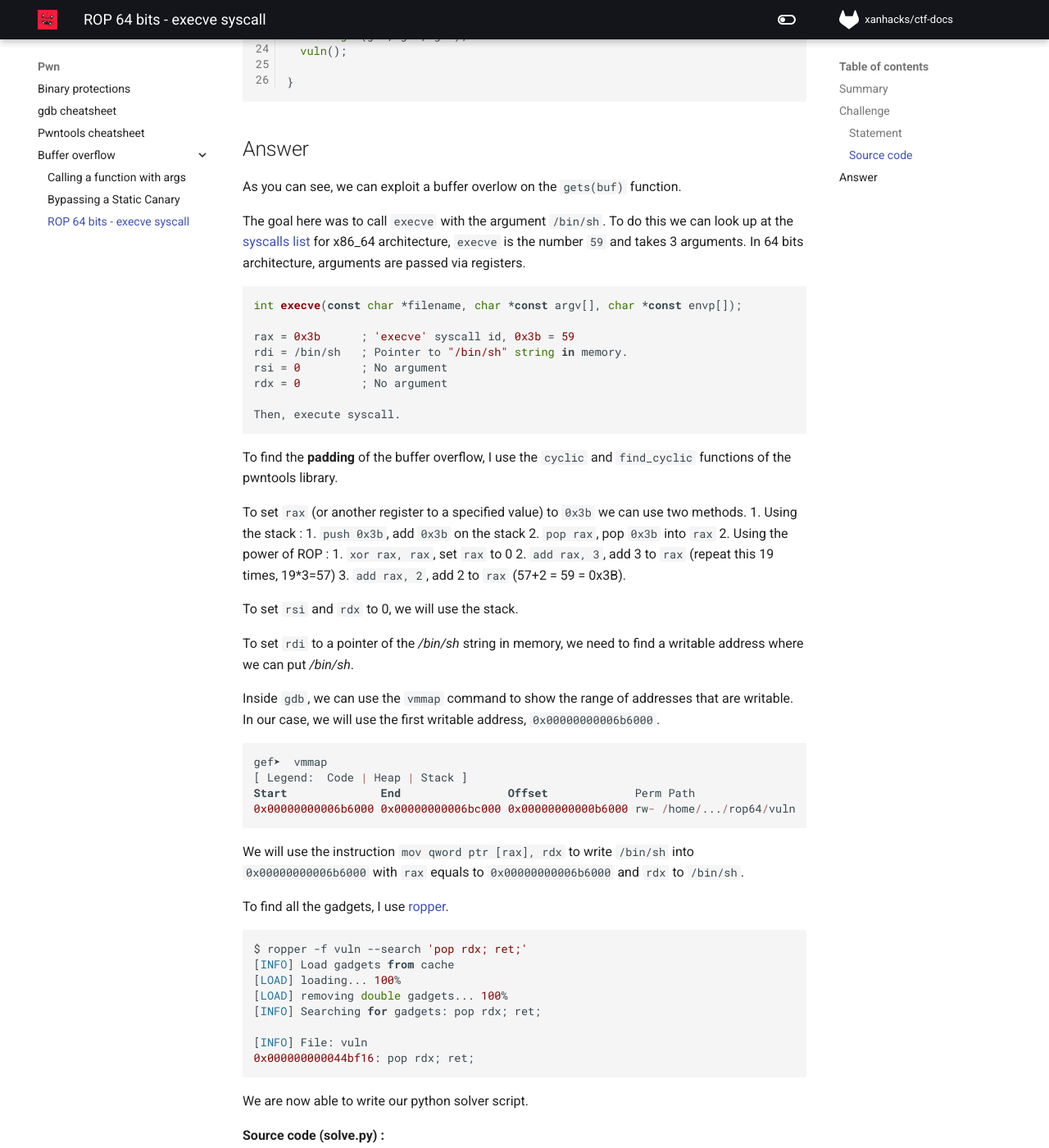
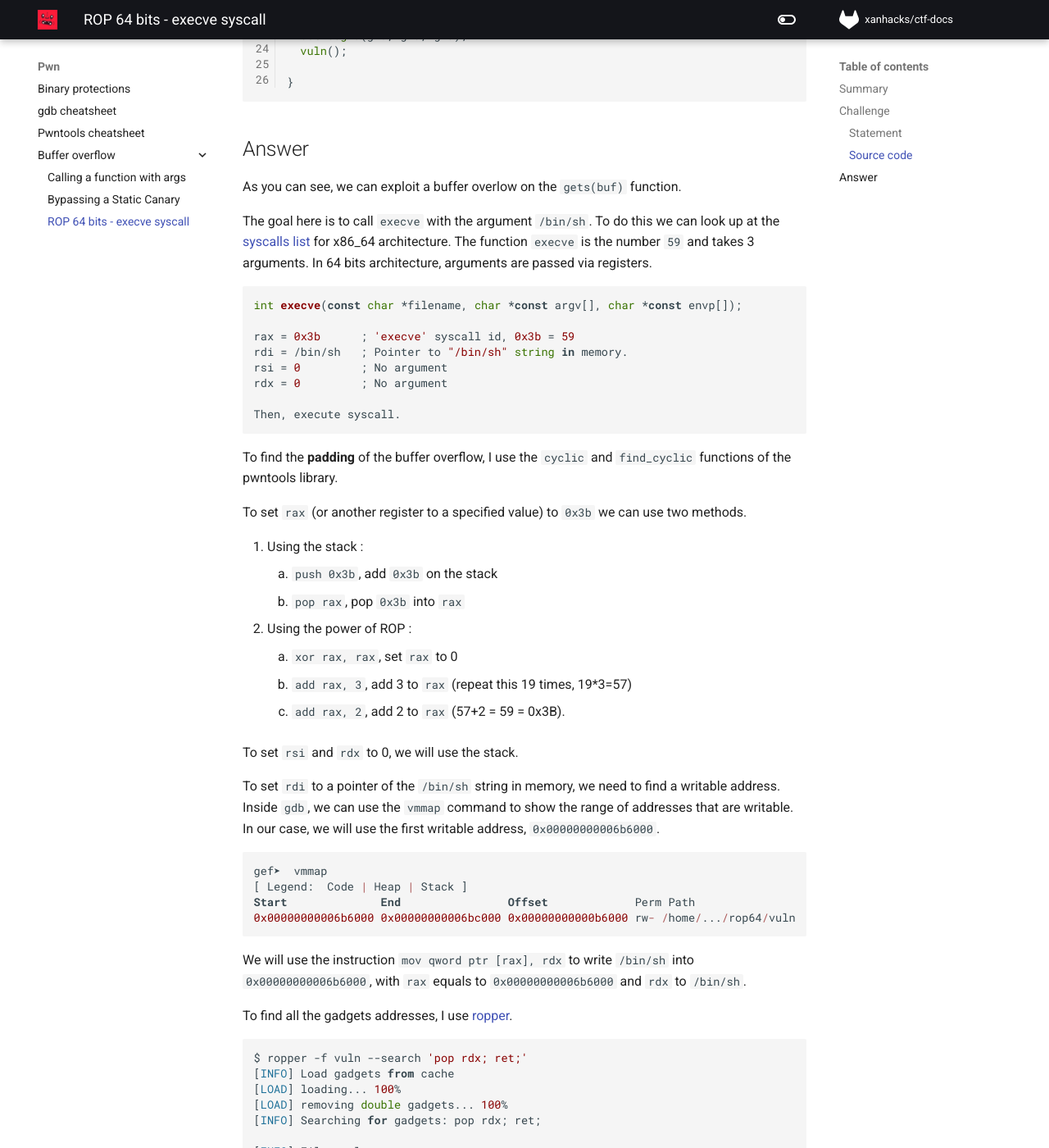
Before and after one commit to xanhacks/ctf-docs, an MkDocs documentation site: the page built from docs/pwn/buffer-overflow/03-rop-x64-execve-syscall.md, in a window 1280 px wide and 1400 px high, scrolled down 1014 px. Shown: the whole window at 82% size. Built offline with MkDocs 1.6.1 and Material for MkDocs 9.7.7, drawn with Linux system fonts in a browser that asks for light colours; nearby versions of some CDN libraries; comment, search, counter and statistics services are not loaded; some of the changed text lies outside the part shown.

Commit message:
small changes

````diff
--- a/docs/pwn/buffer-overflow/03-rop-x64-execve-syscall.md
+++ b/docs/pwn/buffer-overflow/03-rop-x64-execve-syscall.md
@@ -53,7 +53,7 @@ int main(int argc, char **argv){
 
 As you can see, we can exploit a buffer overlow on the `gets(buf)` function.
 
-The goal here was to call `execve` with the argument `/bin/sh`. To do this we can look up at the [syscalls list](https://syscalls.w3challs.com/?arch=x86_64) for x86_64 architecture, `execve` is the number `59` and takes 3 arguments. In 64 bits architecture, arguments are passed via registers.
+The goal here is to call `execve` with the argument `/bin/sh`. To do this we can look up at the [syscalls list](https://syscalls.w3challs.com/?arch=x86_64) for x86_64 architecture. The function `execve` is the number `59` and takes 3 arguments. In 64 bits architecture, arguments are passed via registers.
 
 ```
 int execve(const char *filename, char *const argv[], char *const envp[]);
@@ -69,6 +69,7 @@ Then, execute syscall.
 To find the **padding** of the buffer overflow, I use the `cyclic` and `find_cyclic` functions of the pwntools library.
 
 To set `rax` (or another register to a specified value) to `0x3b` we can use two methods.
+
 1. Using the stack :
 	1. `push 0x3b`, add `0x3b` on the stack
 	2. `pop rax`, pop `0x3b` into `rax`
@@ -79,9 +80,7 @@ To set `rax` (or another register to a specified value) to `0x3b` we can use two
 
 To set `rsi` and `rdx` to 0, we will use the stack.
 
-To set `rdi` to a pointer of the _/bin/sh_ string in memory, we need to find a writable address where we can put _/bin/sh_.
-
-Inside `gdb`, we can use the `vmmap` command to show the range of addresses that are writable. In our case, we will use the first writable address, `0x00000000006b6000`.
+To set `rdi` to a pointer of the `/bin/sh` string in memory, we need to find a writable address. Inside `gdb`, we can use the `vmmap` command to show the range of addresses that are writable. In our case, we will use the first writable address, `0x00000000006b6000`.
 
 ```
 gef➤  vmmap
@@ -90,9 +89,9 @@ Start              End                Offset             Perm Path
 0x00000000006b6000 0x00000000006bc000 0x00000000000b6000 rw- /home/.../rop64/vuln
 ```
 
-We will use the instruction `mov qword ptr [rax], rdx` to write `/bin/sh` into `0x00000000006b6000` with `rax` equals to `0x00000000006b6000` and `rdx` to `/bin/sh`.
+We will use the instruction `mov qword ptr [rax], rdx` to write `/bin/sh` into `0x00000000006b6000`, with `rax` equals to `0x00000000006b6000` and `rdx` to `/bin/sh`.
 
-To find all the gadgets, I use [ropper](https://github.com/sashs/ropper).
+To find all the gadgets addresses, I use [ropper](https://github.com/sashs/ropper).
 
 ```bash
 $ ropper -f vuln --search 'pop rdx; ret;'
````
Also changed, not shown: other parts of docs/pwn/buffer-overflow/03-rop-x64-execve-syscall.md (+2 -2 lines).
